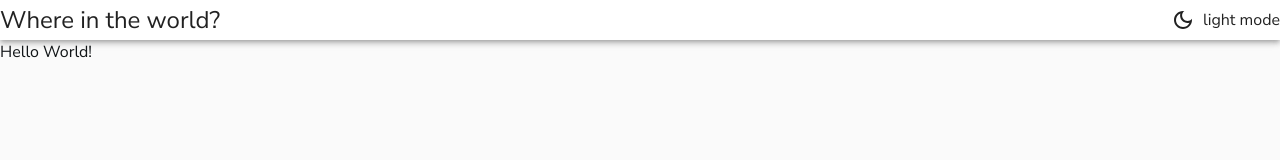
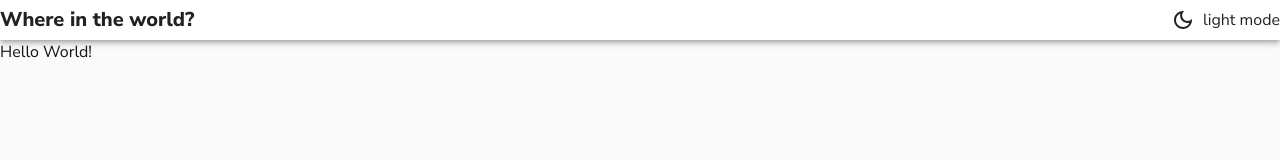
Before and after one commit to AlirezaEttehadi/alibaba-ettehadi-front, a Next.js app: page / in a window 1280 px wide. Shown: the top 160 px of the page. Built offline with nearby package versions, Linux system fonts and the light colour scheme.

Commit message:
add font weight for header title

```diff
--- a/layout/Header.js
+++ b/layout/Header.js
@@ -20,7 +20,9 @@ export default function Header() {
         alignItems="center"
         bgcolor={theme.palette.primary.main}
       >
-        <Typography variant="h5">Where in the world?</Typography>
+        <Typography variant="h6" fontWeight="800">
+          Where in the world?
+        </Typography>
         <Box display="flex" alignItems="center">
           <IconButton
             sx={{ ml: 1 }}
```
